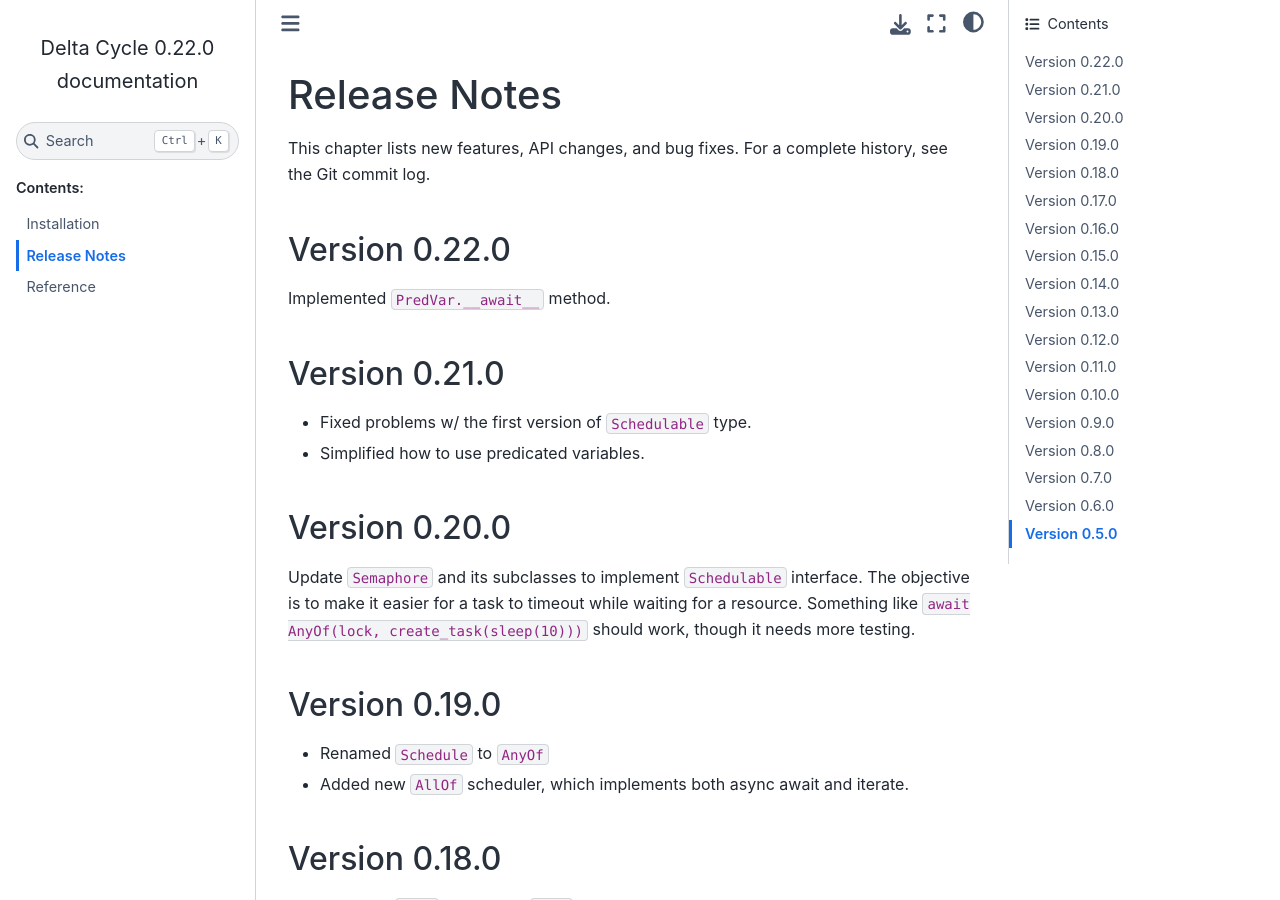
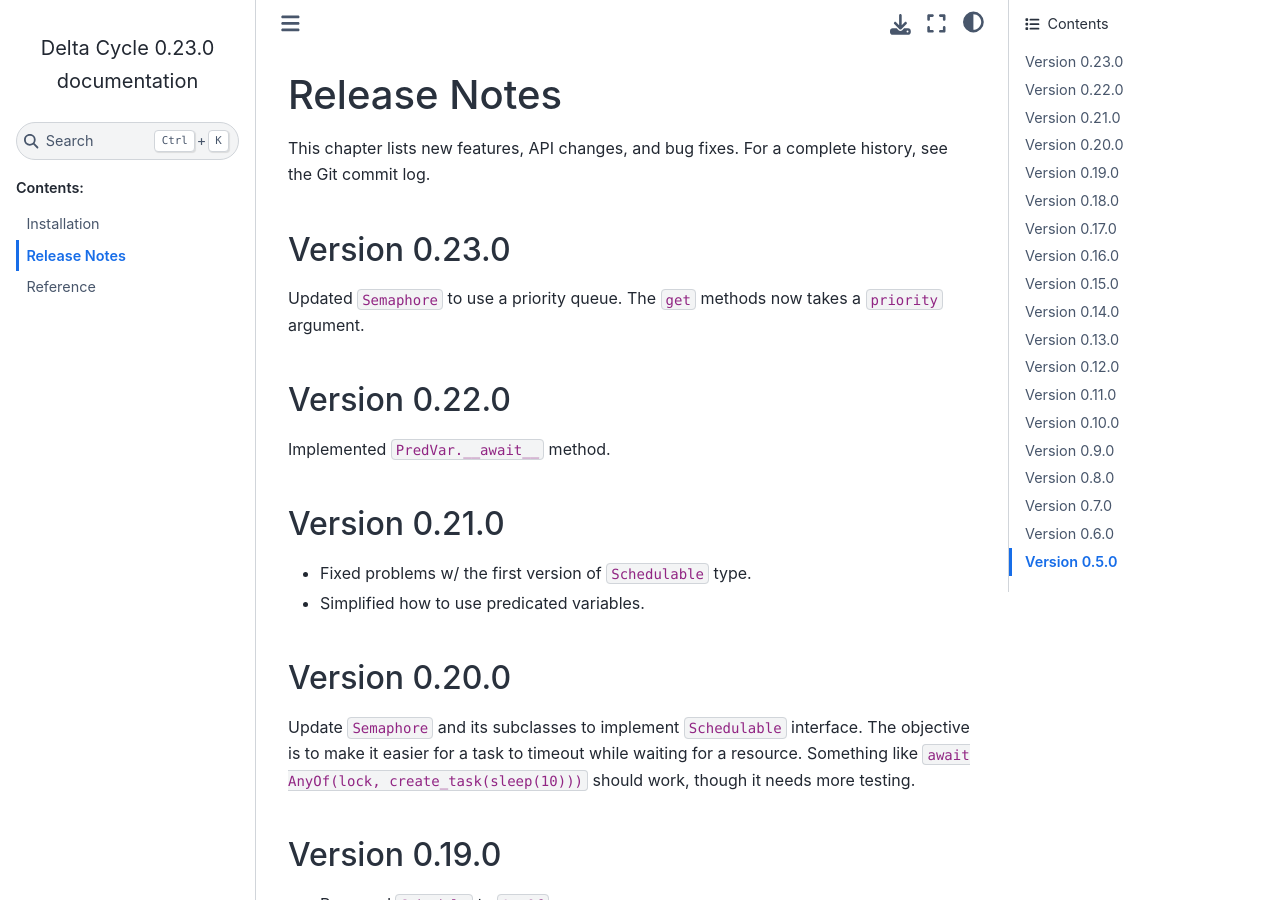
Before and after one commit to cjdrake/deltacycle, a Sphinx documentation site: the page built from doc/source/release_notes.rst, in a window 1280 px wide and 900 px high. Built offline with Sphinx 7.4.7 and the Sphinx Book theme 1.1.4, drawn with Linux system fonts in a browser that asks for light colours.

Commit message:
Release 0.23.0

```diff
--- a/doc/source/release_notes.rst
+++ b/doc/source/release_notes.rst
@@ -6,6 +6,13 @@
 
 This chapter lists new features, API changes, and bug fixes.
 For a complete history, see the Git commit log.
+
+
+Version 0.23.0
+==============
+
+Updated ``Semaphore`` to use a priority queue.
+The ``get`` methods now takes a ``priority`` argument.
 
 
 Version 0.22.0
--- a/pyproject.toml
+++ b/pyproject.toml
@@ -1,6 +1,6 @@
 [project]
 name = "deltacycle"
-version = "0.22.0"
+version = "0.23.0"
 description = "Delta Cycle"
 readme = "README.md"
 
```
Also changed, not shown: 1 other file.
